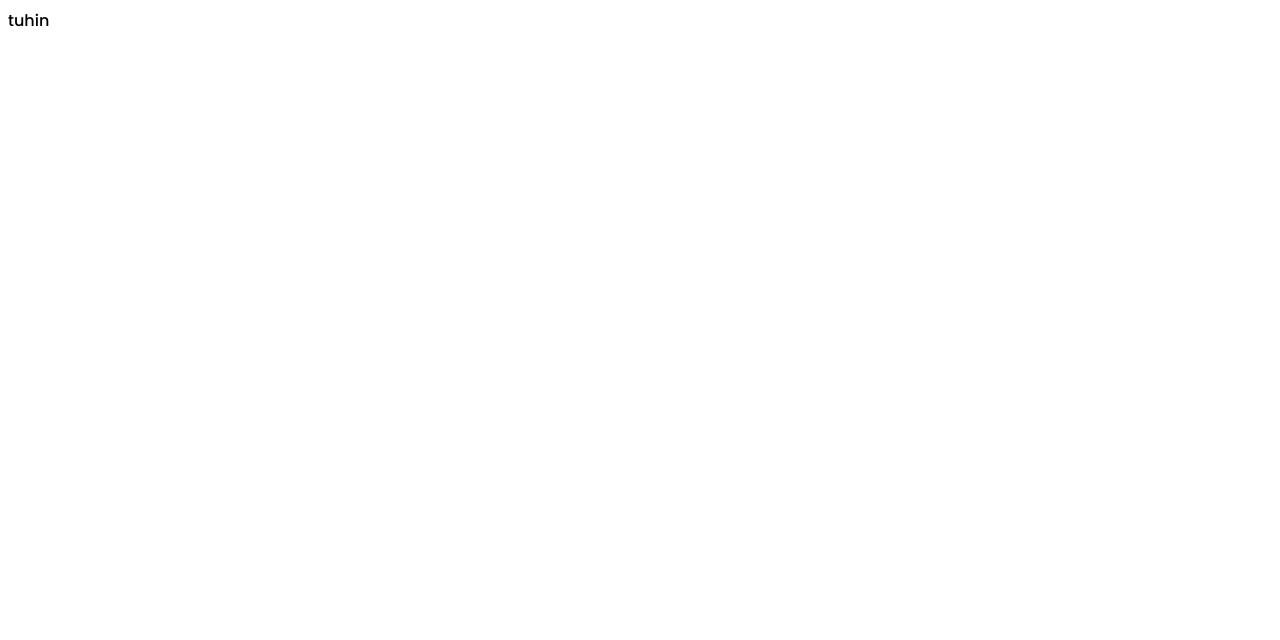
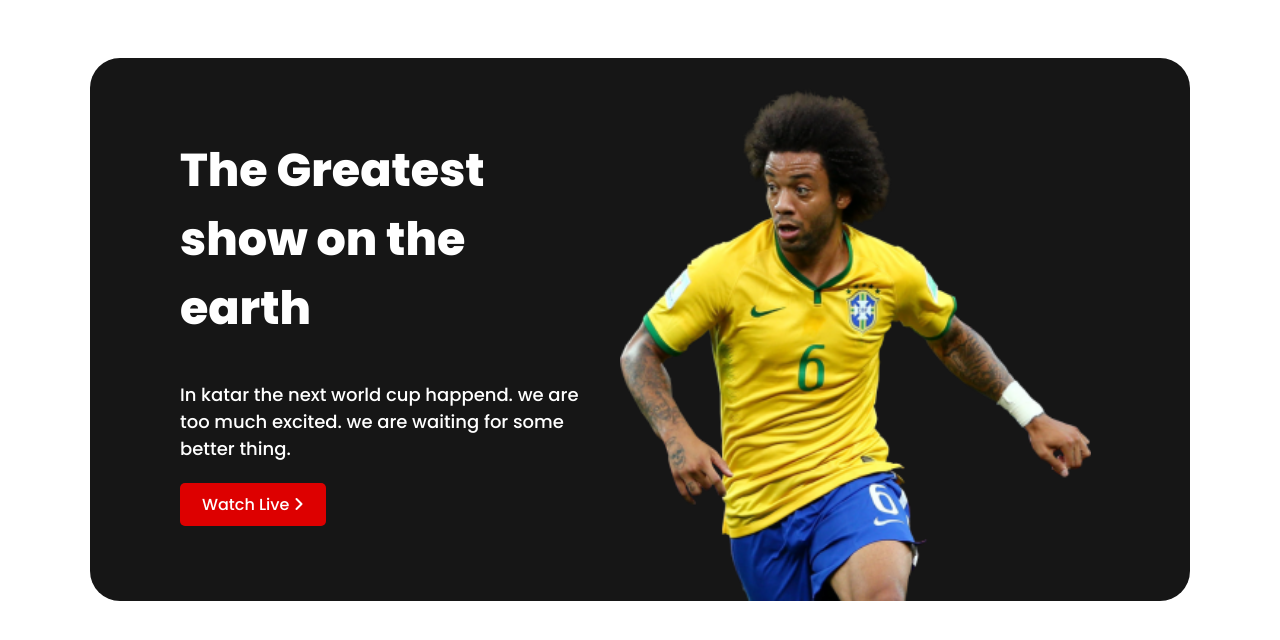
Before and after one commit to tuhinahmed-cse/world-cup-website, a plain HTML site: page index.html in a window 1280 px wide. Drawn offline with Linux system fonts and the light colour scheme.

Commit message:
1st section done

```diff
--- a/index.html
+++ b/index.html
@@ -5,9 +5,51 @@
     <meta http-equiv="X-UA-Compatible" content="IE=edge">
     <meta name="viewport" content="width=device-width, initial-scale=1.0">
     <title>World-Cup</title>
+<!-- font awesome -->
+<script src="https://kit.fontawesome.com/93371886d1.js" crossorigin="anonymous"></script>
+
+<!-- style css -->
     <link rel="stylesheet" href="style.css">
 </head>
+
 <body>
-    tuhin
+<!-- header start -->
+<header>
+</header>
+<!-- header end -->
+
+<!-- main body part start -->
+
+<main>
+
+    <section class="container">
+        <div class="sub-container">
+            <div class="short-discription">
+            <h1 class="discription-first">The Greatest
+                show on the
+                earth
+                </h1>
+                <p class="discription-sec">In katar the next world cup happend. we are too much excited. we are waiting for some better thing.</p>
+
+              <div class="animation">
+                <a class="button" target="_blank" href="https://www.w3schools.com/cssref/css_colors.asp">Watch Live  <i class="fa-solid fa-angle-right"></i></a>
+              </div>
+        </div>
+<div class="image-section">
+
+    <img src="images/Banner Image.png" alt="">
+</div>
+
+    </div>
+
+
+
+
+    </section>
+
+</main>
+<!-- main body part start -->
+
+
 </body>
 </html>
--- a/style.css
+++ b/style.css
@@ -6,3 +6,83 @@
 body{
     font-family: 'Poppins', sans-serif;
 }
+
+/* container part */
+main{
+    display: flex;
+    flex-direction: column;
+    align-items: center;
+}
+.container{
+
+    width: 1100px;
+    height: 543px;
+    background: #161616;
+    border-radius: 30px;
+    margin-top: 50px;
+}
+.sub-container{
+    display: flex;
+}
+
+.short-discription{
+ width: 400px;
+height: 424px;
+margin-top: 40px;
+margin-left: 90px;
+}
+
+.discription-first{
+
+    color: white;
+    font-size: 46px;
+}
+
+.discription-sec{
+    color: white;
+    font-size: 18px;
+    margin-bottom: 30px;
+}
+.button {
+    text-decoration: none;
+    padding: 10px 22px;
+    border-radius: 5px;
+    background-image: linear-gradient(#DD0000,#DD0000);
+    color: white;
+    font-weight: 500px;
+
+}
+
+.image-section img{
+
+    width: 471px;
+height: 513px;
+margin-top: 30px;
+margin-left: 40px;
+}
+
+/* animation use */
+
+.image-section :hover{
+
+    position: relative;
+    animation: sliding 1s ease-in-out 0.5s 10 alternate;
+    animation-play-state: running;
+}
+/* .image-section:hover{
+
+    transform: rotate(-180deg);
+} */
+
+@keyframes sliding {
+    from {
+
+        left: 0;
+    }
+
+    to {
+        left: 100px;
+
+    }
+}
+/* animation end */
```
